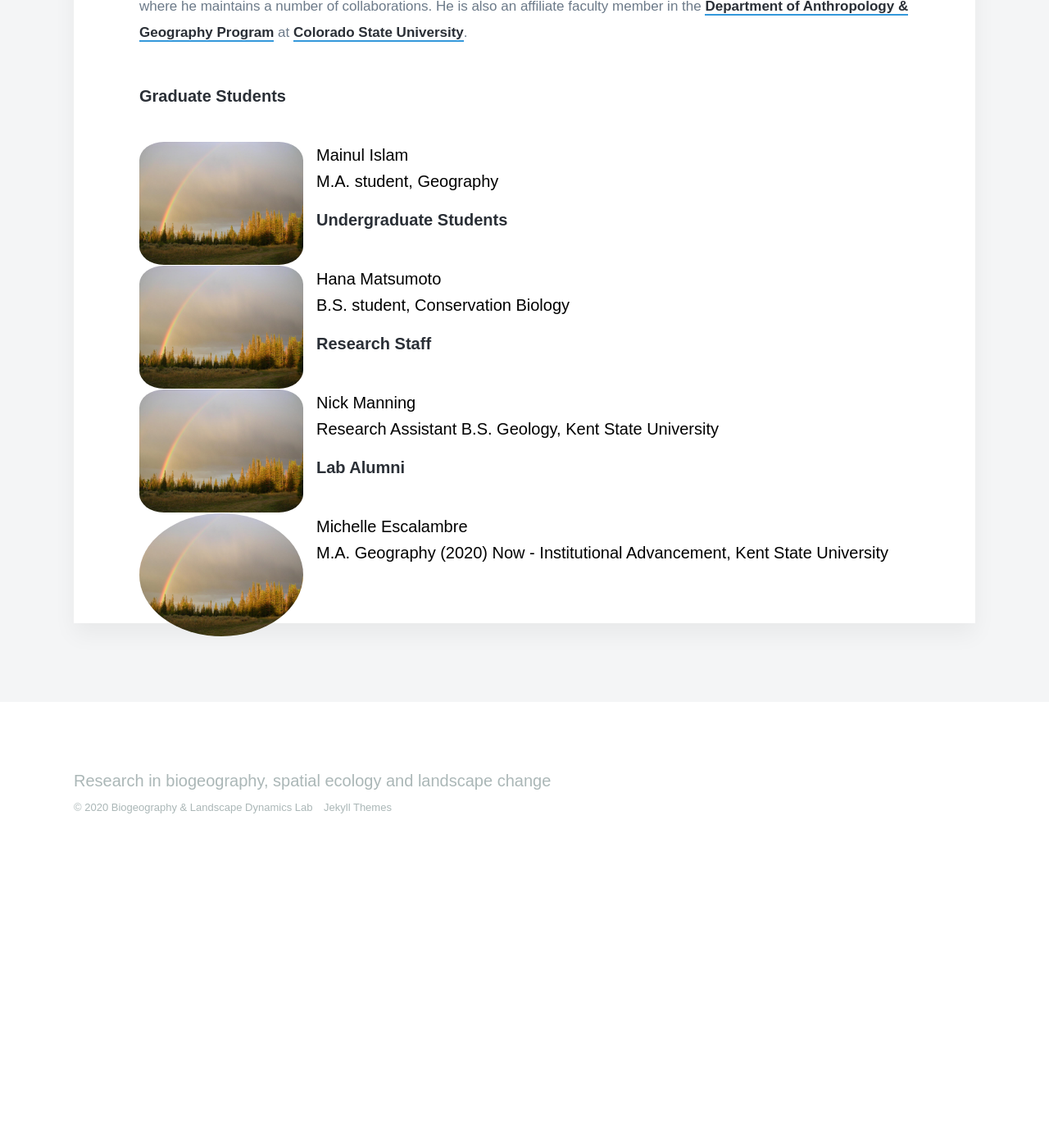
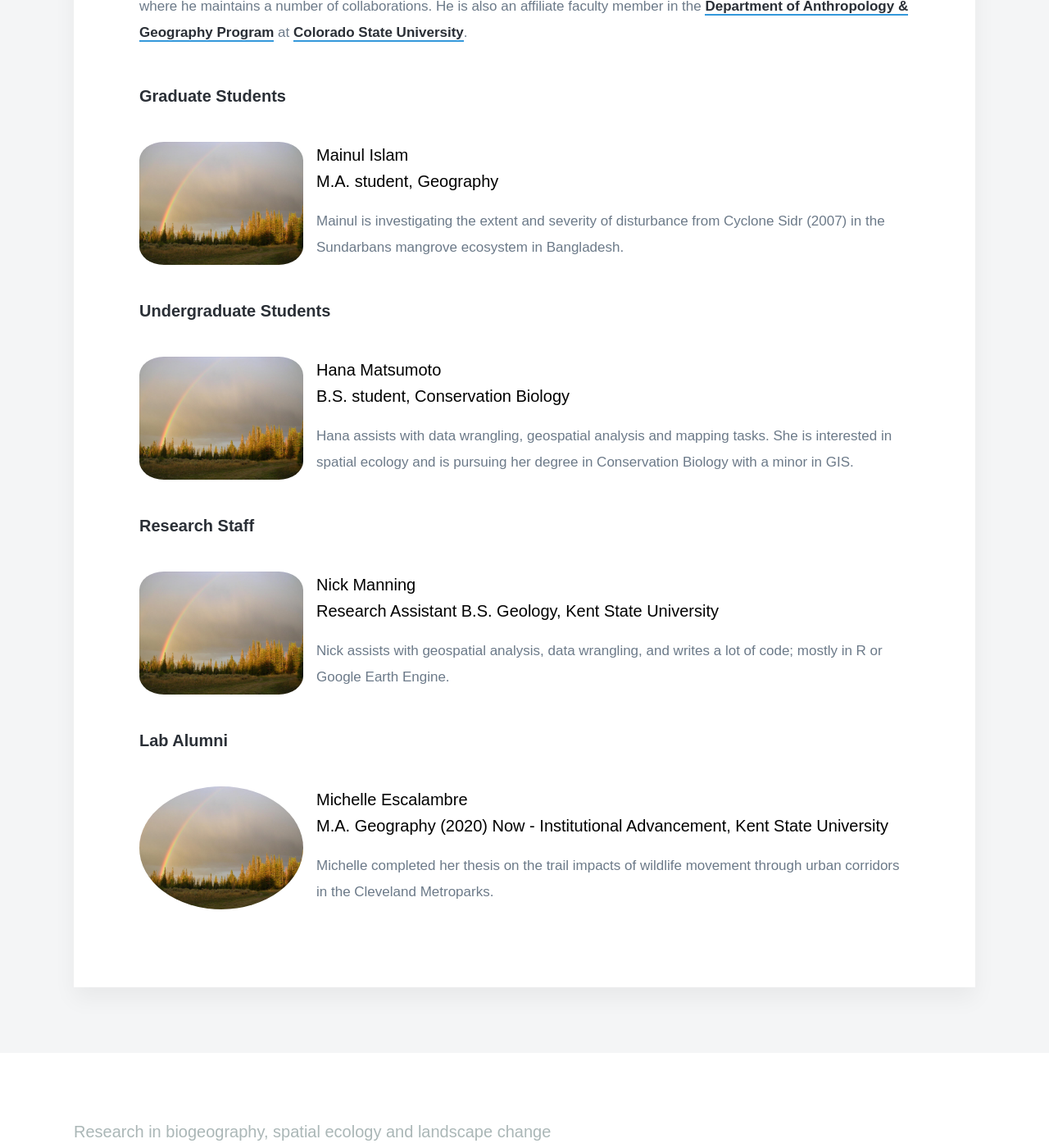
Before and after one commit to tjassal/tjassal.github.io, a Jekyll site: the page built from _pages/people.md, in a window 1280 px wide and 1400 px high, scrolled down 1145 px. Shown: the whole window at 82% size. Built offline with Jekyll 4.4.1, drawn with Linux system fonts in a browser that asks for light colours; nearby versions of some CDN libraries; some web fonts are replaced; before the commit the page ends 2216 px from its top, so only the background shows below that.

Commit message:
Update people.md

```diff
--- a/_pages/people.md
+++ b/_pages/people.md
@@ -60,6 +60,10 @@ cv: [PDF]
 M.A. student, Geography
 </span>
 
+<span style="font-size:17px">Mainul is investigating the extent and severity of disturbance from Cyclone Sidr (2007) in the Sundarbans mangrove ecosystem in Bangladesh. </span>
+<br>
+<br>
+
 ##### Undergraduate Students
 
 <img class="rounded Box-shadow img-responsive img-left" src="/images/teampic/LM-rainbow.JPG" alt="" height="200" width="200" style="float: left; margin-right: 1em; border-radius:15%">
@@ -67,6 +71,10 @@ M.A. student, Geography
 <span style="color:black">Hana Matsumoto
 B.S. student, Conservation Biology
 </span>
+
+<span style="font-size:17px">Hana assists with data wrangling, geospatial analysis and mapping tasks. She is interested in spatial ecology and is pursuing her degree in Conservation Biology with a minor in GIS. </span>
+<br>
+<br>
 
 ##### Research Staff
 
@@ -77,6 +85,10 @@ Research Assistant
 B.S. Geology, Kent State University
 </span>
 
+<span style="font-size:17px">Nick assists with geospatial analysis, data wrangling, and writes a lot of code; mostly in R or Google Earth Engine.</span>
+<br>
+<br>
+
 ##### Lab Alumni
 
 <img class="rounded Box-shadow img-responsive img-left" src="/images/teampic/LM-rainbow.JPG" alt="" height="200" width="200" style="float: left; margin-right: 1em; border-radius:50%">
@@ -85,3 +97,7 @@ B.S. Geology, Kent State University
 M.A. Geography (2020)
 Now - Institutional Advancement, Kent State University
 </span>
+
+<span style="font-size:17px">Michelle completed her thesis on the trail impacts of wildlife movement through urban corridors in the Cleveland Metroparks.</span>
+<br>
+<br>
```
